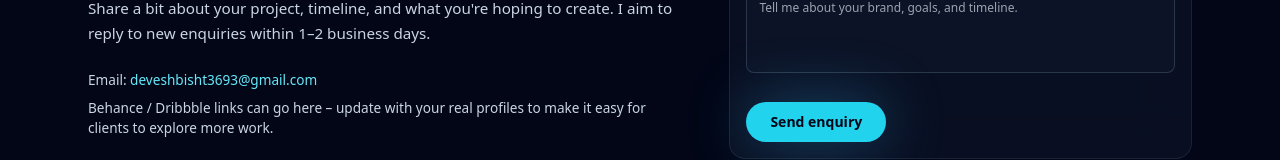
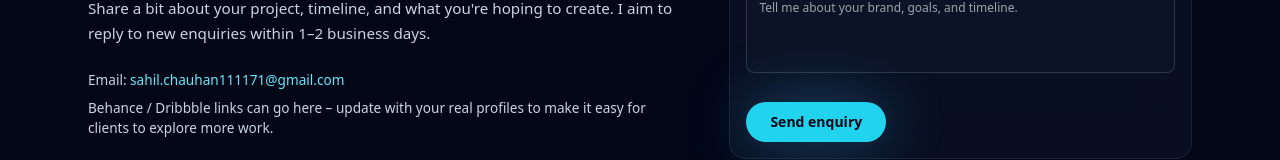
Before and after one commit to devesh-bisht3693/Sahil-s-Portfolio, a React (Vite) app: page / in a window 1280 px wide. Shown: the part 2870-3030 px from the top of the page. Built offline with nearby package versions, Linux system fonts and the light colour scheme.

Commit message:
Initial code commits

```diff
--- a/src/components/ContactSection.jsx
+++ b/src/components/ContactSection.jsx
@@ -65,10 +65,10 @@ export function ContactSection() {
               <p>
                 Email:{' '}
                 <a
-                  href="mailto:deveshbisht3693@gmail.com"
+                  href="mailto:sahil.chauhan111171@gmail.com"
                   className="font-medium text-cyan-300 hover:text-cyan-200"
                 >
-                  deveshbisht3693@gmail.com
+                  sahil.chauhan111171@gmail.com
                 </a>
               </p>
               <p>
```
